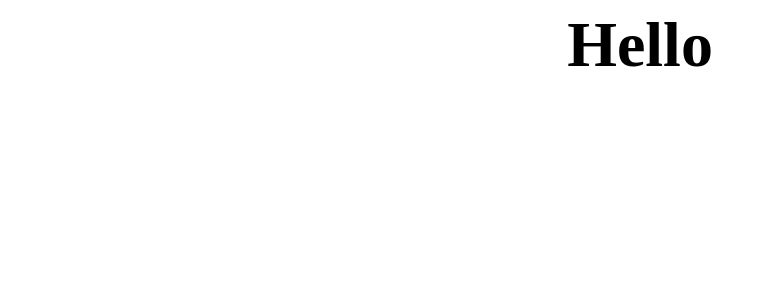
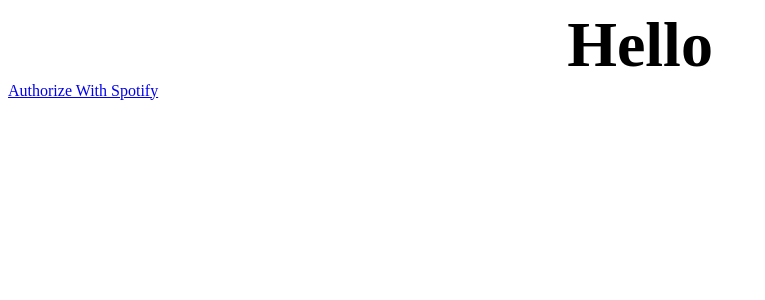
Before and after one commit to flaaaps/tunyze, a Next.js app: page / in a window 1280 px wide. Shown: the top 300 px of the page, without its empty margins (0-765 px from the left). Built offline with nearby package versions, Linux system fonts and the light colour scheme.

Commit message:
Add spotify auth button for testing

```diff
--- a/pages/index.tsx
+++ b/pages/index.tsx
@@ -1,5 +1,11 @@
 import styles from '../styles/Home.module.css'
+import Link from 'next/link'
 
 export default function Home() {
-    return <h1 className={styles.title}>Hello</h1>
+    return (
+        <>
+            <h1 className={styles.title}>Hello</h1>
+            <Link href="/api/auth">Authorize With Spotify</Link>
+        </>
+    )
 }
```
